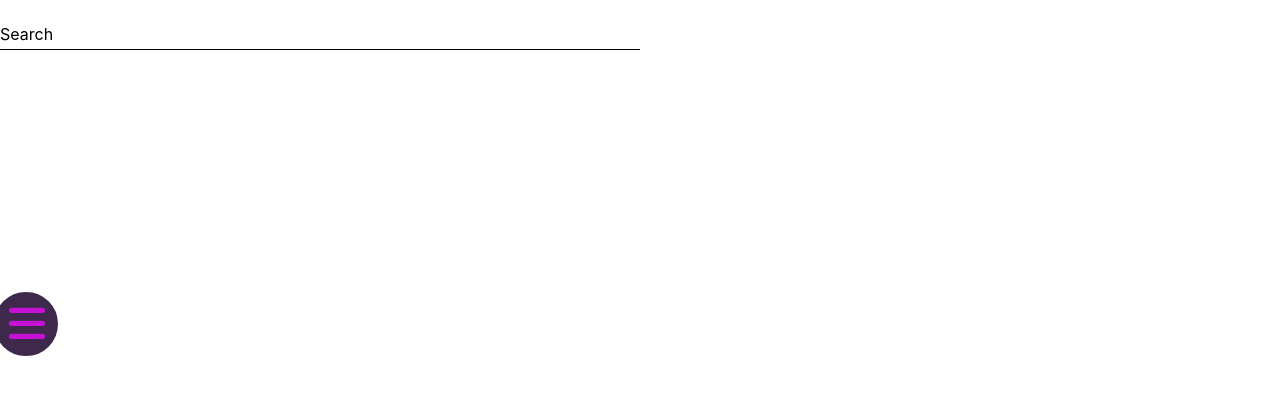
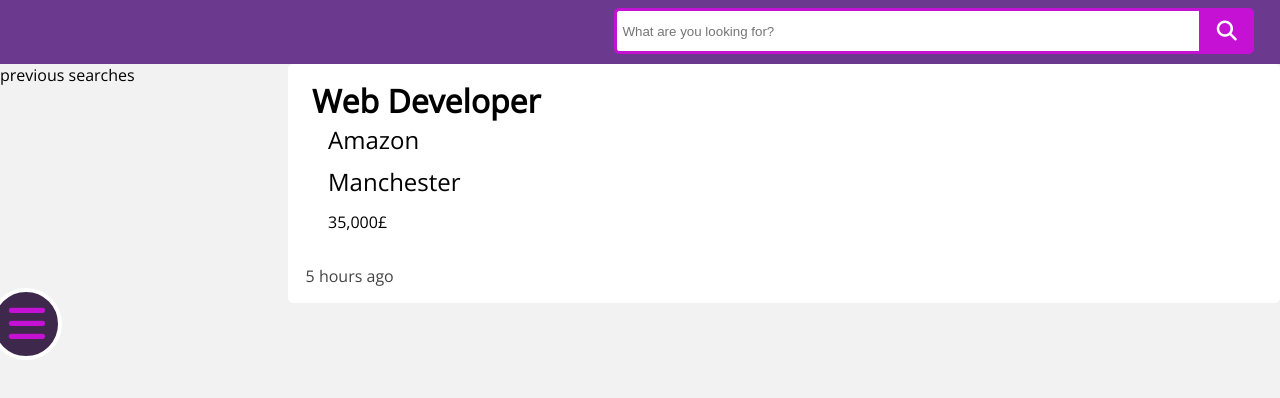
Before and after one commit to AQbaghi/Web-Dev-SEEKER, a React (Create React App) app in the folder client/: page / in a window 1280 px wide. Shown: the top 398 px of the page. Built offline with nearby package versions, Linux system fonts and the light colour scheme.

Commit message:
modified search bar, next up, structure the front end components and redux store

```diff
--- a/client/src/Components/Jobs/Jobs.js
+++ b/client/src/Components/Jobs/Jobs.js
@@ -1,16 +1,30 @@
 import React, { Component } from 'react';
+import SearchBar from './SearchBar.js';
 import './jobs.css';
 
 class Jobs extends Component {
+  JobDashBaurd = () => {
+    return (
+      <div className="jobs-dashbaurd">
+        <div className="previous-searches">previous searches</div>
+        <div className="job-postings">
+          <div className="job-post">
+            <h1 className="job-title">Web Developer</h1>
+            <p className="company-name">Amazon</p>
+            <p className="location">Manchester</p>
+            <p className="salary">35,000£</p>
+            <p className="time-of-post">5 hours ago</p>
+          </div>
+        </div>
+      </div>
+    );
+  };
+
   render() {
     return (
       <div className="jobs no-outline">
-        <div className="search-form">
-          <input typr="text" name="search" autoComplete="off" required />
-          <label htmlFor="search" className="label-search">
-            <span className="content-search">Search</span>
-          </label>
-        </div>
+        <SearchBar />
+        <this.JobDashBaurd />
       </div>
     );
   }
--- /dev/null
+++ b/client/src/Components/Jobs/SearchBar.js
@@ -0,0 +1,22 @@
+import React from 'react';
+
+const SearchBar = () => {
+  return (
+    <div className="search-bar">
+      <div className="wrap">
+        <div className="search">
+          <input
+            type="text"
+            className="searchTerm"
+            placeholder="What are you looking for?"
+          />
+          <button type="submit" className="searchButton">
+            <i className="fa fa-search"></i>
+          </button>
+        </div>
+      </div>
+    </div>
+  );
+};
+
+export default SearchBar;
--- a/client/src/Components/Jobs/jobs.css
+++ b/client/src/Components/Jobs/jobs.css
@@ -1,90 +1,150 @@
 .jobs {
-  margin: 0;
+  margin: 0px;
   padding: 0;
   justify-content: space-around;
 }
 
-/* .jobs form {
-  padding: 15px;
-}
-.jobs form label {
-  position: absolute;
-}
-.jobs form input {
-  font-size: 1.4rem;
-  border: 0px;
-  border-bottom: solid 1px rgb(168, 11, 199);
-  transition: 0.3s;
+/* standard form styles */
+
+body {
+  background: #f2f2f2;
+  font-family: 'Open Sans', sans-serif;
 }
 
-.jobs form input:focus {
-  border-top: solid rgb(201, 5, 142) 1px;
-  border-bottom: 0px;
-  outline-style: none;
-
+.search-bar {
+  width: 100%;
+  height: 4rem;
+  background-color: rgba(70, 7, 116, 0.78);
 }
 
-.jobs form button {
-} */
-
-.jobs form input:focus {
-  border-top: solid rgb(201, 5, 142) 1px;
-  border-bottom: 0px;
-  outline-style: none;
+.search {
+  width: 100%;
+  position: relative;
+  display: flex;
+  top: 0.5rem;
+  left: 4%;
 }
 
-.search-form {
-  width: 50%;
-  height: 50px;
-  position: relative;
-  overflow: hidden;
+.searchTerm {
+  width: 100%;
+  border: 3px solid rgba(196, 17, 212, 1);
+  border-right: none;
+  padding: 5px;
+  height: 30px;
+  border-radius: 5px 0 0 5px;
+  outline: none;
+  color: #9dbfaf;
 }
 
-.search-form input {
-  width: 100%;
-  height: 100%;
-  color: #595f6e;
-  padding-top: 10px;
-  border: none;
+.searchTerm:focus {
+  color: rgba(196, 17, 212, 1);
+  font-size: 16px;
+  transition: 0.2s;
+  text-align: unset;
 }
 
-.search-form label {
-  position: absolute;
-  bottom: 0px;
-  left: 0%;
-  width: 100%;
-  height: 100%;
-  pointer-events: none;
-  border-bottom: 1px solid black;
+.searchButton {
+  width: 60px;
+  height: 46px;
+  border: 1px solid rgba(196, 17, 212, 1);
+  background: rgba(196, 17, 212, 1);
+  text-align: center;
+  color: #fff;
+  border-radius: 0 5px 5px 0;
+  cursor: pointer;
+  font-size: 20px;
 }
 
-.search-form label::after {
-  content: '';
-  position: absolute;
-  left: 0px;
-  bottom: -1px;
-  height: 100%;
-  width: 100%;
-  border-bottom: 3px solid #5fa8d3;
-  transform: translateX(-100%);
-  transition: transform 0.3s ease;
+.searchButton:focus {
+  outline: none;
+  background-color: rgb(141, 8, 153);
 }
 
-.content-search {
-  position: absolute;
-  bottom: 5px;
-  left: 0px;
-  transition: all 0.3s ease;
+.searchButton i:hover {
+  transform: rotate(360deg);
+  transition: 0.6s;
 }
 
-.search-form input:focus + .label-search .content-search,
-.search-form input:valid + .label-search .content-search {
-  transform: translateY(-150%);
-  font-size: 14px;
-  color: #5fa8d3;
+/*Resize the wrap to see the search bar change!*/
+.wrap {
+  width: 50%;
+  min-width: 300px;
+  position: relative;
 }
 
-.search-form input:focus + .label-search::after,
-.search-form input:valid + .label-search::after {
-  transform: translateX(0%);
+@media only screen and (min-width: 600px) {
+  .search {
+    width: 100%;
+    position: relative;
+    display: flex;
+    left: 96%;
+  }
 }
+
+/* jobs dashbaurd */
+
+.jobs-dashbaurd {
+  display: grid;
+  grid-template-columns: 18rem auto;
+  grid-auto-rows: minmax(90vh, auto);
+}
+.previous-searches {
+}
+.job-postings {
+}
+
+@media only screen and (max-width: 600px) {
+  .jobs-dashbaurd {
+    display: block;
+  }
+  .previous-searches {
+    border: black 1px solid;
+    position: absolute;
+    opacity: 0;
+    width: 0px;
+  }
+  .job-postings {
+    min-height: 90vh;
+  }
+}
+
+/* the job post inself */
+
+.job-post {
+  transition: 0.4s;
+  background-color: white;
+  margin: 0rem 0rem 1rem 0;
+  padding: 0.1rem 1rem 1rem 2.5rem;
+  border-radius: 5px;
+}
+
+.job-post:hover {
+  transition: 0.4s;
+  box-shadow: rgb(130, 5, 141) 0px 1px 10px 0px;
+}
+
+.job-post .job-title {
+  position: relative;
+  right: 1rem;
+  bottom: 0.5rem;
+}
+.job-post .company-name {
+  position: absolute;
+  font-size: 1.5rem;
+  margin-top: -1.8rem;
+}
+.job-post .location {
+  position: relative;
+  font-size: 1.5rem;
+  top: 0.7rem;
+}
+.job-post .salary {
+  position: relative;
+  top: 0rem;
+}
+.job-post .time-of-post {
+  position: relative;
+  top: 1rem;
+  right: 1.4rem;
+  color: #444;
+}
--- a/client/src/Components/Nav/NavBar.css
+++ b/client/src/Components/Nav/NavBar.css
@@ -6,6 +6,7 @@
   position: fixed;
   height: 100vh;
   transition: 0.6s;
+  z-index: 2;
 }
 
 .navbar ul {
```
Also changed, not shown: client/src/App.css (+57 -0 lines).
